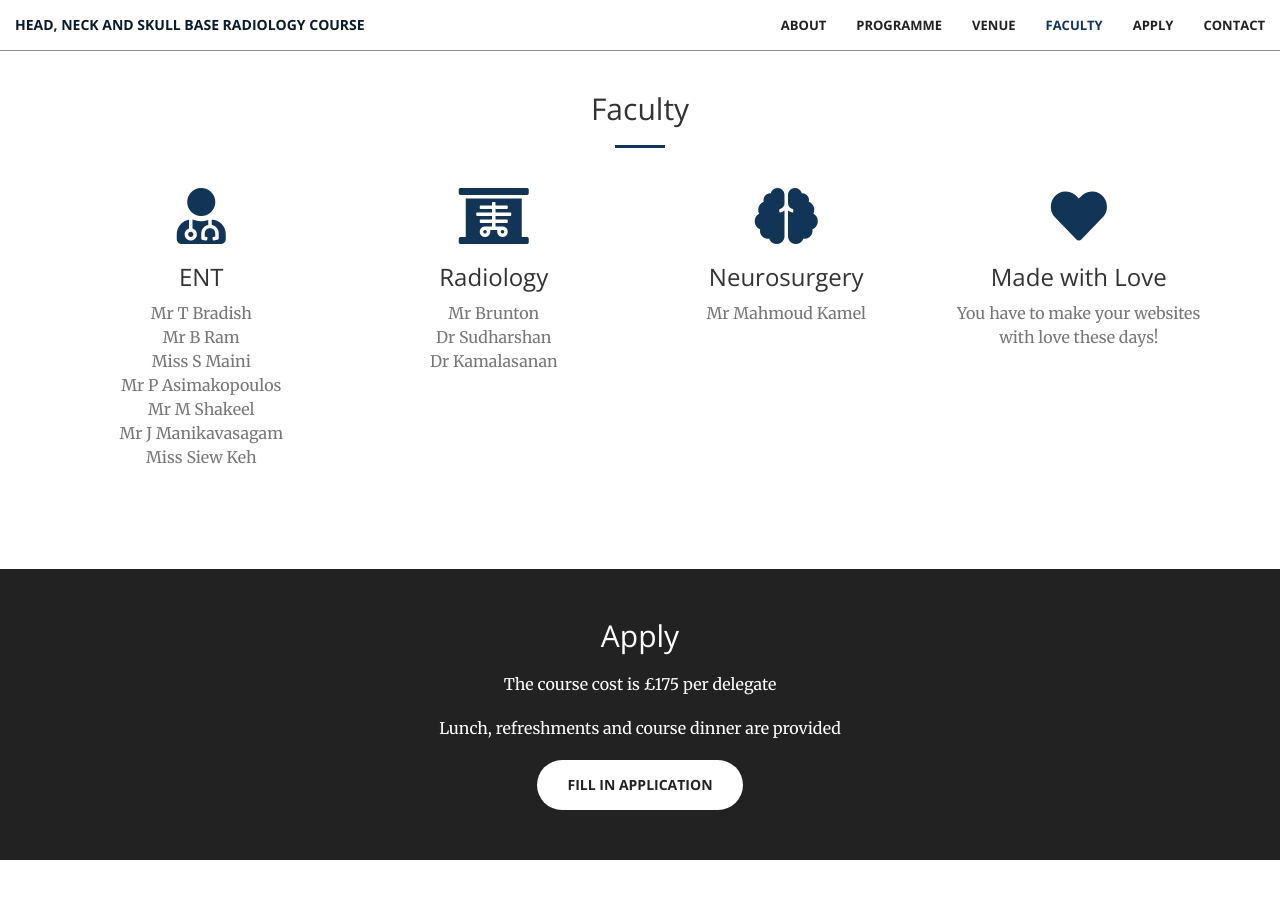
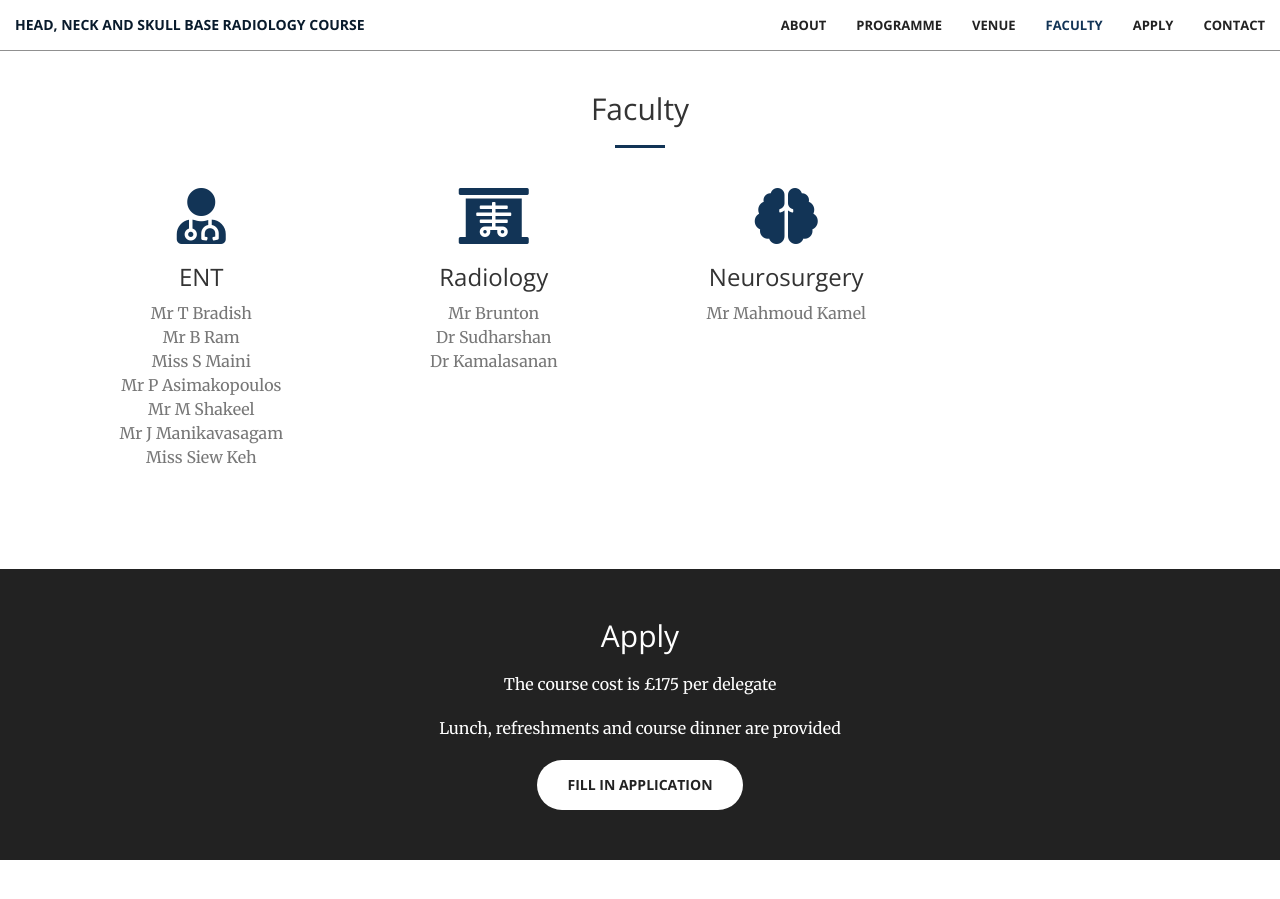
Before and after one commit to aberdeenradiology/aberdeenradiology.github.io, a Jekyll site: the page built from index.html, in a window 1280 px wide and 900 px high, scrolled down 3696 px. Built offline with Jekyll 4.4.1, drawn with Linux system fonts in a browser that asks for light colours; nearby versions of some CDN libraries.

Commit message:
Update faculty.html

```diff
--- a/_includes/faculty.html
+++ b/_includes/faculty.html
@@ -39,13 +39,6 @@
                     <p class="text-muted">Mr Mahmoud Kamel</p>
                 </div>
             </div>
-            <div class="col-lg-3 col-md-6 text-center">
-                <div class="service-box">
-                    <i class="fa fa-4x fa-heart wow bounceIn text-primary" data-wow-delay=".3s"></i>
-                    <h3>Made with Love</h3>
-                    <p class="text-muted">You have to make your websites with love these days!</p>
-                </div>
-            </div>
         </div>
     </div>
 </section>
```
